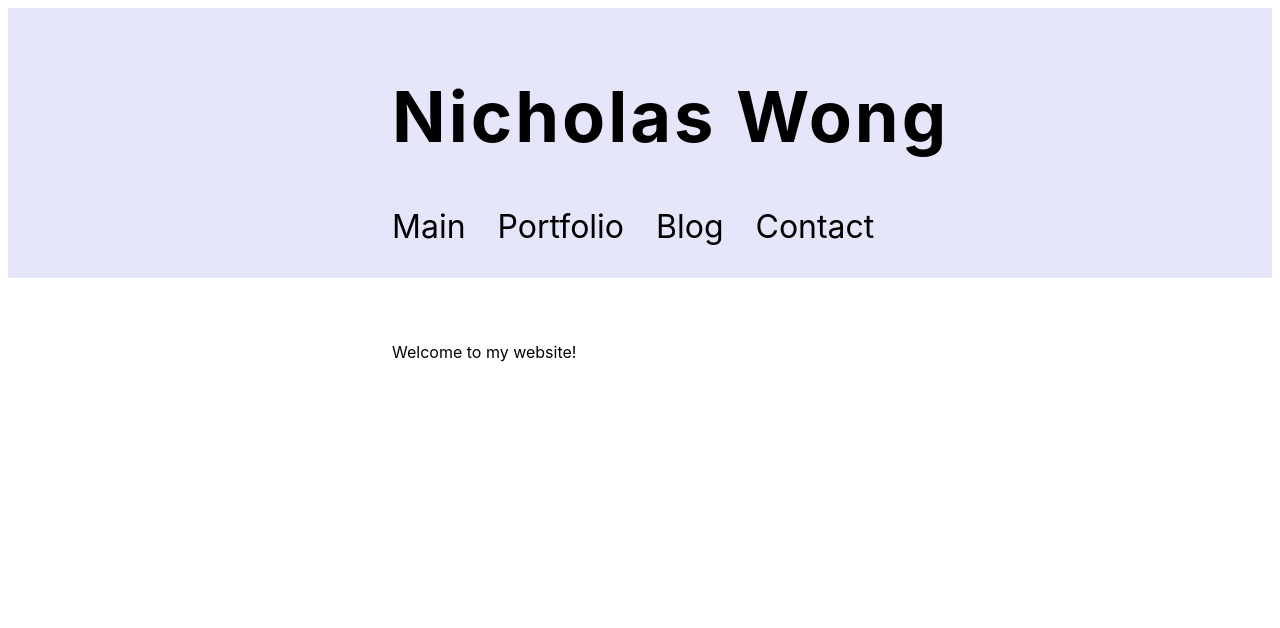
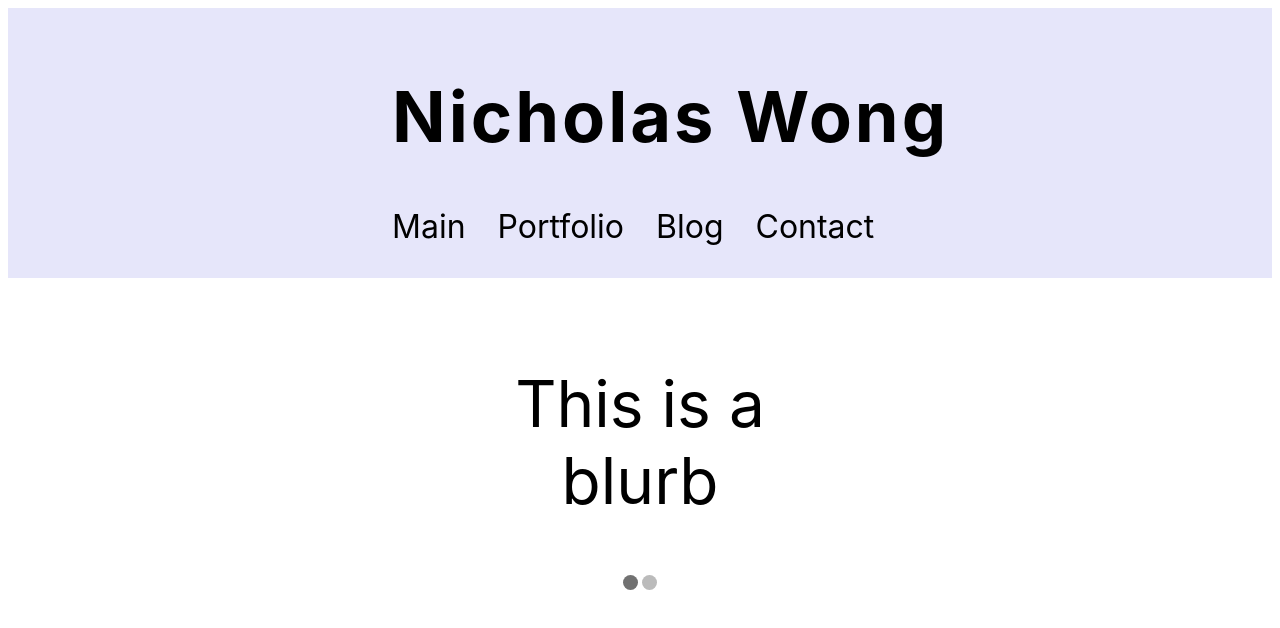
Before and after one commit to tginick/blag, a React (Create React App) app: page / in a window 1280 px wide. Shown: the top 628 px of the page. Built offline with nearby package versions, Linux system fonts and the light colour scheme; a web font is replaced by a local one.

Commit message:
updated favicon and added blurbs

```diff
--- a/src/App.jsx
+++ b/src/App.jsx
@@ -26,7 +26,7 @@ const App = () => {
             <div className="App-Content">
                 <Switch>
                     {/* we must reverse because the catchall arm must appear last */
-                    navBarDests.slice(0).reverse().map(([_name, path, component]) => <Route path={path}>{component}</Route>)
+                    navBarDests.slice(0).reverse().map(([_name, path, component]) => <Route key={path} path={path}>{component}</Route>)
                     }
                 </Switch>
             </div>
--- /dev/null
+++ b/src/blurbs/Blurbs.js
@@ -0,0 +1,6 @@
+const Blurbs = [
+    {"font-size": 64, "text": "This is a blurb"},
+    {"font-size": 32, "text": "This is a smaller blurb"}
+];
+
+export default Blurbs;
--- /dev/null
+++ b/src/components/BlurbSlideshow.jsx
@@ -0,0 +1,50 @@
+import React, { useEffect, useState } from 'react';
+import '../style/BlurbSlideshow.css';
+
+const BlurbSlideshow = ({ blurbs }) => {
+    const numBlurbs = blurbs.length;
+
+    let [currentIdx, setCurrentIdx] = useState(Math.floor(Math.random() * Math.floor(numBlurbs)));
+
+    useEffect(() => {
+        const updateInterval = setInterval(() => {
+            setCurrentIdx(c => (c < numBlurbs - 1) ? c + 1 : 0);
+        }, 10000);
+
+        return () => clearInterval(updateInterval);
+    }, [numBlurbs]);
+
+    const handleUpdateIdx = (i) => {
+        setCurrentIdx(i);
+    }
+
+    let blurbElems = blurbs.map((blurb, blurbIndex) => {
+        let blurbDisplay = (blurbIndex === currentIdx) ? "block" : "none";
+        return (<div key={"blurb-text-" + blurbIndex} className="BlurbSlideshow-blurb fade" style={{"fontSize": blurb["font-size"], "display": blurbDisplay}}>
+            {blurb["text"]}
+        </div>);
+    });
+
+    let blurbDots = [];
+    for (let i = 0; i < numBlurbs; i++) {
+        let realClassName = "BlurbSlideshow-dot";
+        if (i === currentIdx) {
+            realClassName += " active-dot";
+        }
+
+        blurbDots.push(<span key={"blurb-dot-" + i} className={realClassName} onClick={() => handleUpdateIdx(i)}></span>);
+    }
+
+    return (
+        <div class="BlurbSlideshowHolder">
+            <div className="BlurbSlideshow">
+                {blurbElems}
+            </div>
+            <div className="BlurbSlideshowDots">
+                {blurbDots}
+            </div>
+        </div>
+    );
+}
+
+export default BlurbSlideshow;
--- a/src/components/ContactContent.jsx
+++ b/src/components/ContactContent.jsx
@@ -32,7 +32,7 @@ const ContactContent = (props) => {
                 <LinkButton label="Github" destination="https://github.com/tginick" />
                 <LinkButton label="LinkedIn" destination="https://www.linkedin.com/in/tginick93" />
             </div>
-            <h2>Contact Me Directly</h2>
+            <h2>Let's Get in Touch!</h2>
             <p>Please fill out the following form, and I will get back to you as soon as I can!</p>
 
             <form onSubmit={enterContactRequest}>
--- a/src/components/MainContent.jsx
+++ b/src/components/MainContent.jsx
@@ -1,10 +1,14 @@
 import React from 'react';
+import BlurbSlideshow from './BlurbSlideshow';
+import Blurbs from '../blurbs/Blurbs';
+import '../style/MainContent.css';
 
 const MainContent = (props) => {
     return (
         <div className="MainContent">
-            <p>Welcome to my website!</p>
+            <BlurbSlideshow blurbs={Blurbs} />
         </div>
+
     );
 }
 
--- a/src/style/App.css
+++ b/src/style/App.css
@@ -1,13 +1,12 @@
 .App-Header {
-  padding-left: 30vw;
-  padding-top: 1.5vw;
-  padding-right: 10vw;
-  padding-bottom: 2em;
-  background-color: lavender;
+    padding-left: 30vw;
+    padding-top: 1.5vw;
+    padding-right: 10vw;
+    padding-bottom: 2em;
+    background-color: lavender;
 }
 
+
 .App-Content {
-  margin-left: 30vw;
-  margin-right: 10vw;
-  margin-top: 8vh;
+    height: 100%;
 }
--- /dev/null
+++ b/src/style/BlurbSlideshow.css
@@ -0,0 +1,54 @@
+.BlurbSlideshow {
+    width: 50%;
+    height: 200px;
+    margin: auto;
+    position: relative;
+}
+
+/* wtf css */
+.BlurbSlideshowDots {
+    margin-top: 2em;
+    text-align: center;
+}
+
+.BlurbSlideshow-blurb {
+    display: block;
+    text-align: center;
+    position: absolute;
+    top: 50%;
+    left: 50%;
+    transform: translate(-50%, -50%);
+}
+
+.BlurbSlideshow-dot {
+    cursor: pointer;
+    height: 15px;
+    width: 15px;
+    margin: 0 2px;
+    background-color: #bbb;
+    border-radius: 50%;
+    display: inline-block;
+    transition: background-color 0.6s ease;
+}
+
+.active-dot {
+    background-color: #717171;
+}
+
+/* Fading animation */
+.fade {
+    -webkit-animation-name: fade;
+    -webkit-animation-duration: 1.5s;
+    animation-name: fade;
+    animation-duration: 1.5s;
+  }
+
+  @-webkit-keyframes fade {
+    from {opacity: .4}
+    to {opacity: 1}
+  }
+
+  @keyframes fade {
+    from {opacity: .4}
+    to {opacity: 1}
+  }
--- a/src/style/ContactContent.css
+++ b/src/style/ContactContent.css
@@ -1,3 +1,10 @@
+.ContactContent {
+    padding-top: 8vh;
+
+    margin-left: 30vw;
+    margin-right: 10vw;
+}
+
 div#ContactContent_LinkSection {
     padding-bottom: 2em;
 }
--- /dev/null
+++ b/src/style/MainContent.css
@@ -0,0 +1,3 @@
+.MainContent {
+    padding-top: 8vh;
+}
--- a/src/style/index.css
+++ b/src/style/index.css
@@ -1,5 +1,9 @@
+html {
+  height: 100%;
+}
+
 body {
-
+  height: 100%;
   font-family: 'Muli', -apple-system, BlinkMacSystemFont, 'Segoe UI', 'Roboto', 'Oxygen',
     'Ubuntu', 'Cantarell', 'Fira Sans', 'Droid Sans', 'Helvetica Neue',
     sans-serif;
@@ -7,6 +11,10 @@ body {
   -moz-osx-font-smoothing: grayscale;
 }
 
+#root {
+  height: 100%;
+}
+
 code {
   font-family: source-code-pro, Menlo, Monaco, Consolas, 'Courier New',
     monospace;
```
Also changed, not shown: 1 other file (tests, documents, lock files or other folders).
